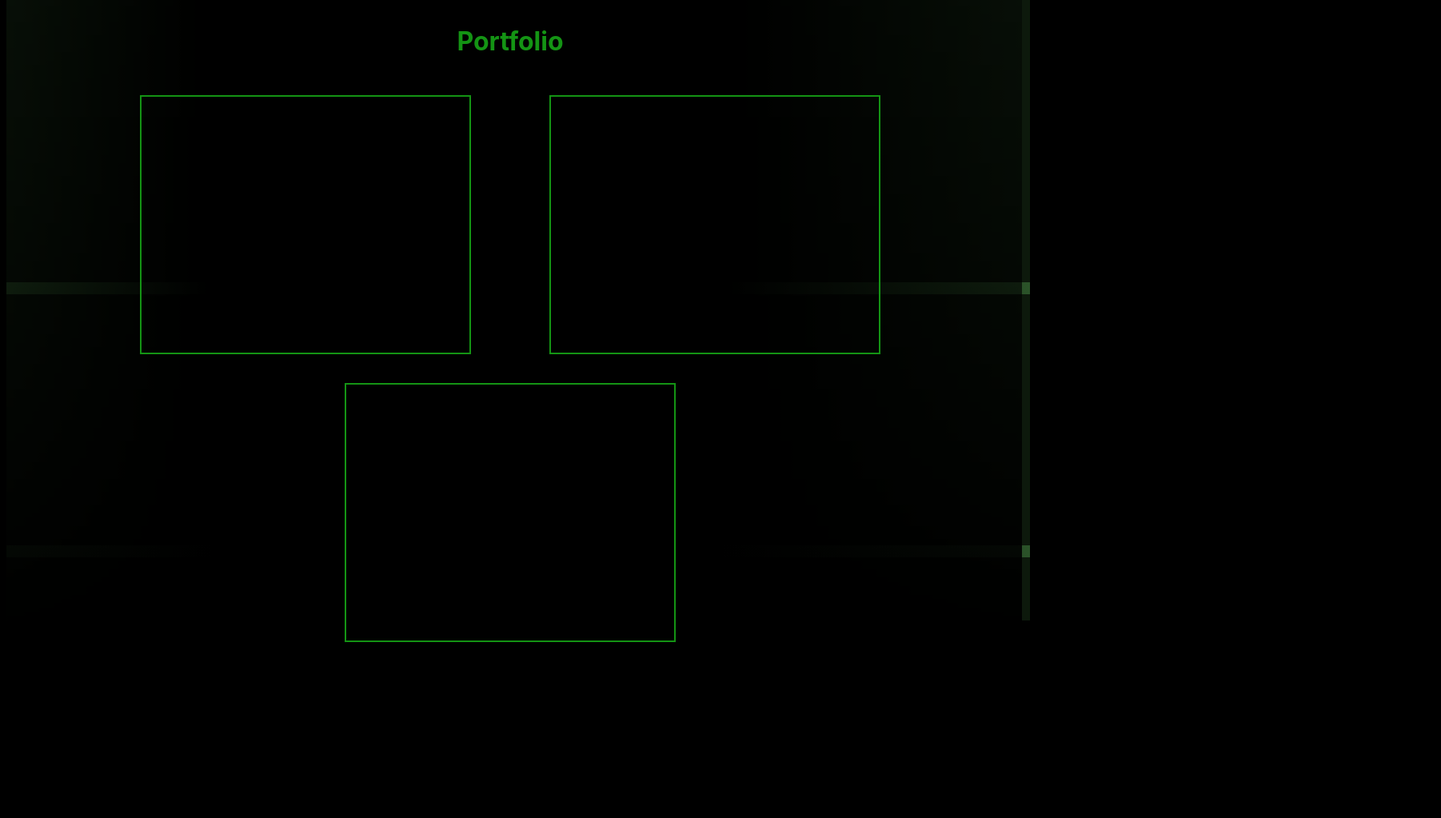
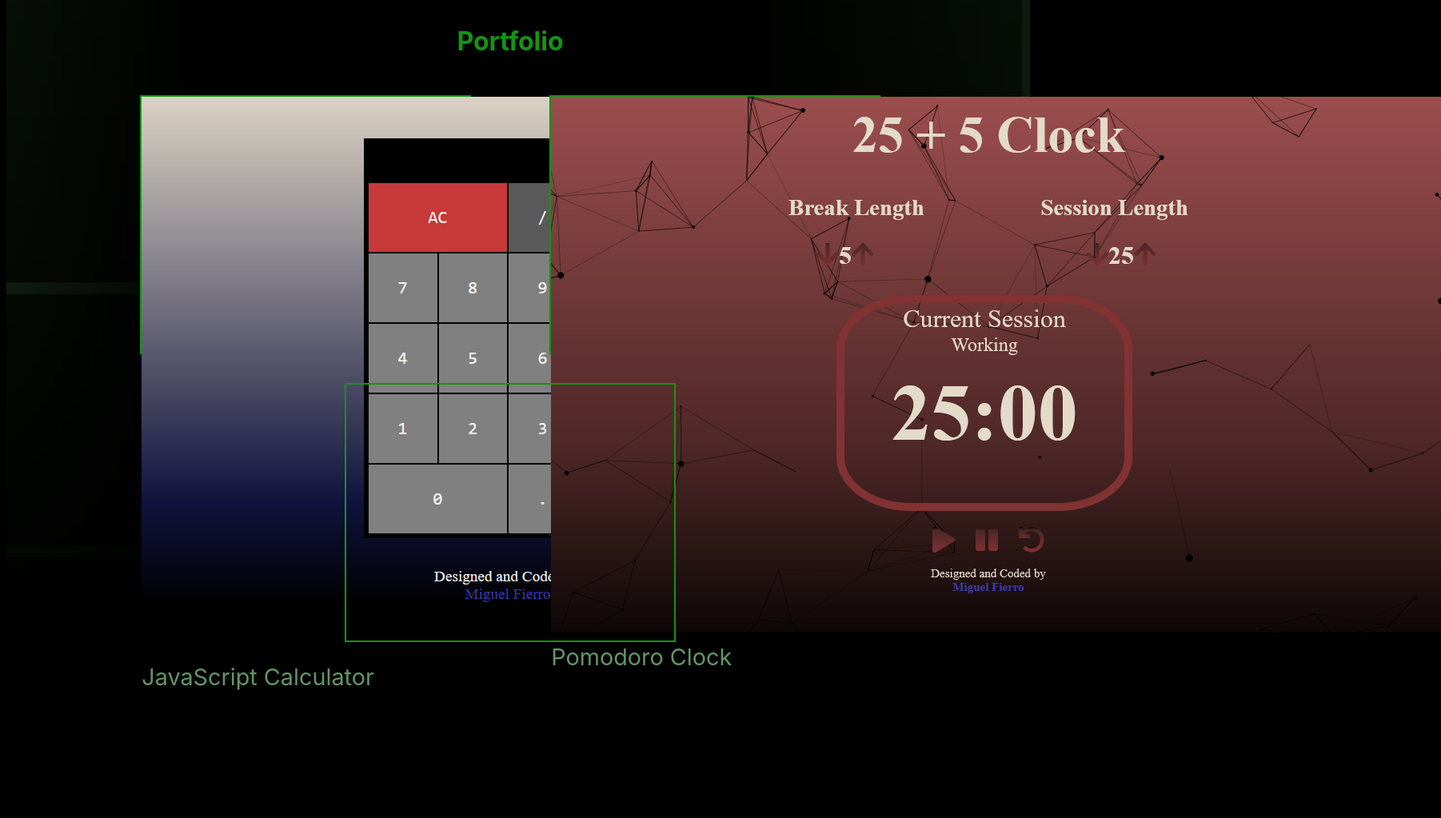
Before and after one commit to Mike-is-coding/Mike-is-coding.github.io, a React (Create React App) app: page / in a window 1280 px wide. Shown: the part 1232-2255 px from the top of the page at 80% size, 1802 px wide, since content can reach past the window. Built offline with nearby package versions, Linux system fonts and the light colour scheme.

Commit message:
Added previews to portfolio

```diff
--- a/src/App.js
+++ b/src/App.js
@@ -1,5 +1,7 @@
 import "./App.css";
 import "./index.css";
+import logo from "./JavascriptCalc.png";
+import pomodoroClock from "./Pomodoro Clock.png";
 
 // const divHeight = document.getElementsByClassName("container").clientHeight;
 // document.getElementsByClassName("background").style.height = divHeight+"px";
@@ -79,8 +81,14 @@ function App() {
         <section className="projects-section" id="portfolio">
           <h2>Portfolio</h2>
           <div className="projects-section-container">
-            <div className="project"></div>
-            <div className="project"></div>
+            <div className="project">
+              <img id="jscalc" src={logo} alt="Javascript Calculator"/>
+              <span><a href="https://mike-is-coding.github.io/Javascript-Calculator/">JavaScript Calculator</a></span>
+            </div>
+            <div className="project">
+              <img src={pomodoroClock} alt="Pomodoro Clock"/>
+              <span><a href="https://mike-is-coding.github.io/25-Clock/">Pomodoro Clock</a></span>
+            </div>
           </div>
           <div className="projects-section-container">
             <div className="project"></div>
@@ -105,8 +113,9 @@ function App() {
             </a>
             <a
               id="myemail"
-              href="miguel.fierro.750@gmail.com"
+              href="mailto: miguel.fierro.750@gmail.com"
               target="_blank"
+              rel="noreferrer"
               className="btn contact-details"
             >
               <i className="fas fa-at"></i> Send an Email
```
Also changed, not shown: src/JavascriptCalc.png (added), src/Pomodoro Clock.png (added).
